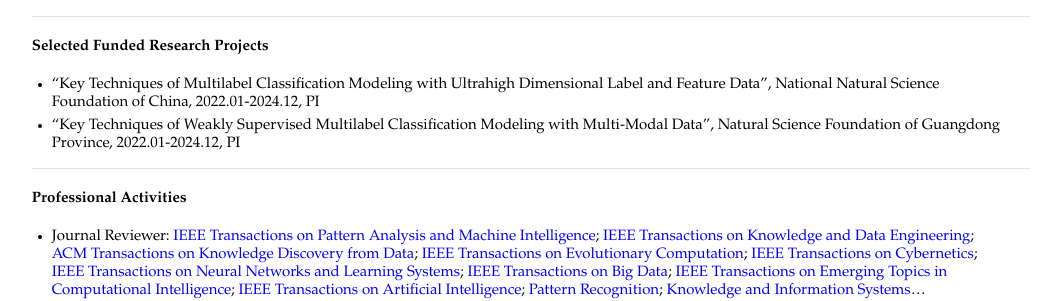
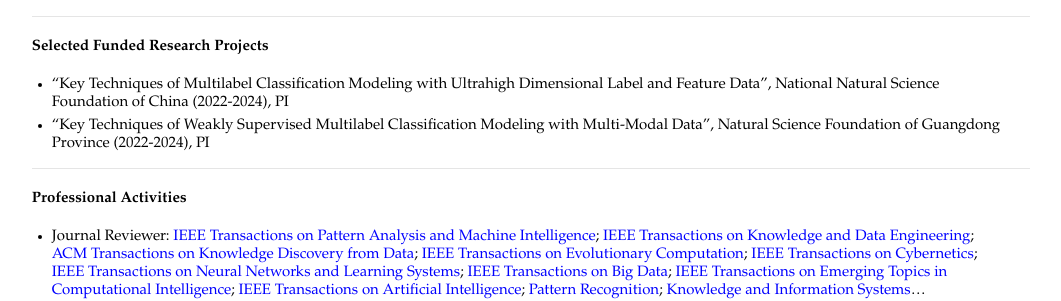
Before and after one commit to jiazhang-ml/jiazhang-ml.github.io, a Jekyll site: the page built from index.md, in a window 1280 px wide. Shown: the part 818-1119 px from the top of the page, without its empty margins (109-1170 px from the left). Built offline with Jekyll 4.4.1, drawn with Linux system fonts in a browser that asks for light colours.

Commit message:
Update index.md

```diff
--- a/index.md
+++ b/index.md
@@ -32,8 +32,8 @@ layout: default
 
 #### Selected Funded Research Projects
 
-* "Key Techniques of Multilabel Classification Modeling with Ultrahigh Dimensional Label and Feature Data", National Natural Science Foundation of China, 2022.01-2024.12, PI
-* "Key Techniques of Weakly Supervised Multilabel Classification Modeling with Multi-Modal Data", Natural Science Foundation of Guangdong Province, 2022.01-2024.12, PI
+* "Key Techniques of Multilabel Classification Modeling with Ultrahigh Dimensional Label and Feature Data", National Natural Science Foundation of China (2022-2024), PI
+* "Key Techniques of Weakly Supervised Multilabel Classification Modeling with Multi-Modal Data", Natural Science Foundation of Guangdong Province (2022-2024), PI
 
 ---
 
```
